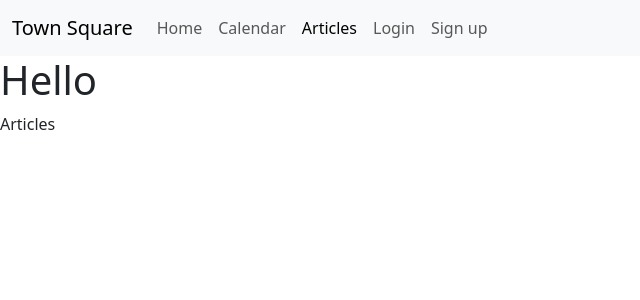
After one commit to Felteng/f1-town-square, a Django app: page /articles/ in a window 1280 px wide. The commit adds this page. Shown: the top 300 px of the page, without its empty margins (0-640 px from the left). Run offline with Django 5.2, Linux system fonts and the light colour scheme.

Commit message:
Set up base pages and navbar with dynamic links

```diff
--- a/templates/base.html
+++ b/templates/base.html
@@ -1,5 +1,10 @@
+{% url 'home' as home_url %}
+{% url 'calendar' as  calendar_url %}
+{% url 'articles' as articles_url %}
+
 <!DOCTYPE html>
 <html lang="en">
+
 <head>
   <meta charset="UTF-8">
   <meta name="viewport" content="width=device-width, initial-scale=1.0">
@@ -13,6 +18,40 @@
 <body>
   <!-- Header and navigation -->
   <header>
+    <nav class="navbar navbar-expand-md bg-body-tertiary">
+      <div class="container-fluid">
+        <a class="navbar-brand" href="{% url 'home' %}">Town Square</a>
+        <button class="navbar-toggler" type="button" data-bs-toggle="collapse" data-bs-target="#navbarNav"
+          aria-controls="navbarNav" aria-expanded="false" aria-label="Toggle navigation">
+          <span class="navbar-toggler-icon"></span>
+        </button>
+        <div class="collapse navbar-collapse" id="navbarNav">
+          <ul class="navbar-nav">
+            <li class="nav-item">
+              <a class="nav-link {% if request.path == home_url %}active{% endif %}" aria-current="page" href="{% url 'home' %}">Home</a>
+            </li>
+            <li class="nav-item">
+              <a class="nav-link {% if request.path == calendar_url %}active{% endif %}" href="{% url 'calendar' %}">Calendar</a>
+            </li>
+            <li class="nav-item">
+              <a class="nav-link {% if request.path == articles_url %}active{% endif %}" href="{% url 'articles' %}">Articles</a>
+            </li>
+            {% if user.is_authenticated %}
+            <li class="nav-item">
+              <a class="nav-link" href="#">Logout</a>
+            </li>
+            {% else %}
+            <li class="nav-item">
+              <a href="#" class="nav-link">Login</a>
+            </li>
+            <li class="nav-item">
+              <a href="#" class="nav-link">Sign up</a>
+            </li>
+            {% endif %}
+          </ul>
+        </div>
+      </div>
+    </nav>
   </header>
 
   <main>
--- /dev/null
+++ b/town_square/templates/town_square/articles.html
@@ -0,0 +1,6 @@
+{% extends "base.html" %}
+
+{% block content %}
+<h1>Hello</h1>
+<p>Articles</p>
+{% endblock content %}
--- /dev/null
+++ b/town_square/templates/town_square/calendar.html
@@ -0,0 +1,6 @@
+{% extends "base.html" %}
+
+{% block content %}
+<h1>Hello</h1>
+<p>Calendar</p>
+{% endblock content %}
--- a/town_square/urls.py
+++ b/town_square/urls.py
@@ -3,5 +3,7 @@ from . import views
 
 
 urlpatterns = [
-    path("", views.home_page, name="home")
+    path("", views.home_page, name="home"),
+    path("calendar/", views.calendar, name="calendar"),
+    path("articles/", views.articles, name="articles")
 ]
--- a/town_square/views.py
+++ b/town_square/views.py
@@ -6,3 +6,17 @@ def home_page(request):
         request,
         "town_square/index.html"
     )
+
+
+def calendar(request):
+    return render(
+        request,
+        "town_square/calendar.html"
+    )
+
+
+def articles(request):
+    return render(
+        request,
+        "town_square/articles.html"
+    )
```
Lines whose indentation alone changed are shown as unchanged.
